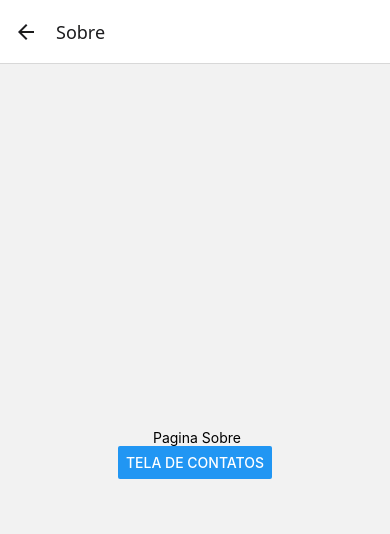
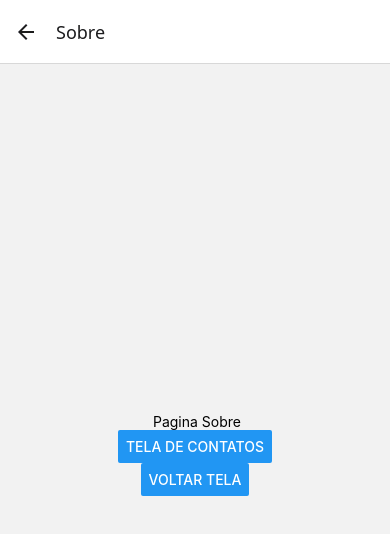
Before and after one commit to emytonton/advanced-react-native, a React Native app: screen /Sobre in a window 390 px wide. Shown: the top 534 px of the page. Built offline with nearby package versions, Linux system fonts and the light colour scheme.

Commit message:
feat: function goBack

```diff
--- a/src/pages/Sobre/index.js
+++ b/src/pages/Sobre/index.js
@@ -24,6 +24,7 @@ export default function Sobre(){
             <Text>{route.params?.nome}</Text>
 
             <Button title="tela de contatos"  onPress={ ()  => navigation.navigate('Contato')}/>
+            <Button title="Voltar tela"  onPress={()  => navigation.goBack() }/>
         </View>
     );
 }
```
